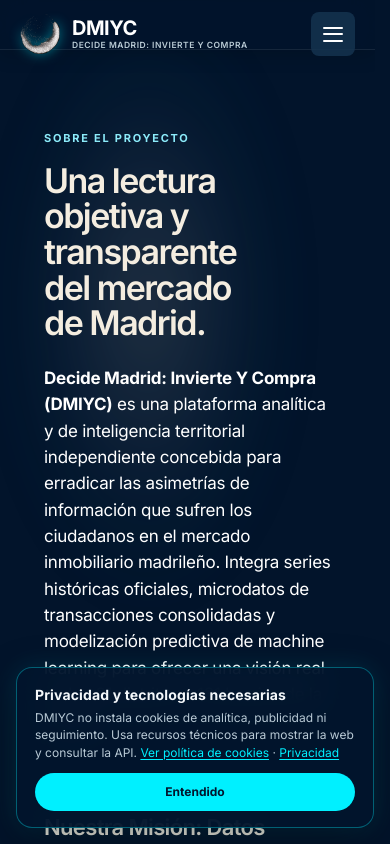
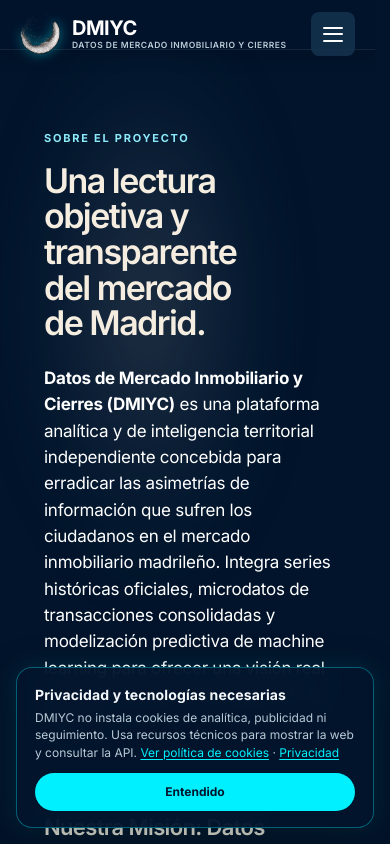
Before and after one commit to rodrigoapvigil/madrid-urban-intelligent, a Next.js app in the folder frontend/: page /sobre-el-proyecto in a window 390 px wide. Shown: the top 844 px of the page. Built offline with nearby package versions, Linux system fonts and the light colour scheme.

Commit message:
Rebrand subtitle and metadata to Datos de Mercado Inmobiliario y Cierres (DMIYC)

```diff
--- a/frontend/app/api/contact/route.ts
+++ b/frontend/app/api/contact/route.ts
@@ -135,7 +135,7 @@ export async function POST(request: NextRequest) {
       message,
       ...(organization ? [`Organización: ${organization}`] : []),
       '',
-      'Origen: formulario de contacto de DMIYC (Decide Madrid: Invierte y Compra).',
+      'Origen: formulario de contacto de DMIYC (Datos de Mercado Inmobiliario y Cierres).',
     ].join('\n');
 
     const response = await fetch(endpointUrl, {
@@ -143,7 +143,7 @@ export async function POST(request: NextRequest) {
       headers: { 'Content-Type': 'application/json' },
       body: JSON.stringify({
         to: recipient,
-        fromName: 'DMIYC · Decide Madrid: Invierte y Compra',
+        fromName: 'DMIYC · Datos de Mercado Inmobiliario y Cierres',
         replyTo: email,
         subject,
         text,
@@ -153,7 +153,7 @@ export async function POST(request: NextRequest) {
         reason: contact.reason,
         message,
         privacyAccepted: true,
-        source: 'DMIYC — Decide Madrid: Invierte y Compra',
+        source: 'DMIYC — Datos de Mercado Inmobiliario y Cierres',
       }),
       signal: AbortSignal.timeout(10_000),
       cache: 'no-store',
--- a/frontend/app/aviso-legal/page.tsx
+++ b/frontend/app/aviso-legal/page.tsx
@@ -3,7 +3,7 @@ import { SiteFooter, SiteHeader } from '../../components/SiteChrome';
 import '../editorial.css';
 
 export const metadata: Metadata = {
-  title: 'Aviso Legal | Decide Madrid: Invierte Y Compra (DMIYC)',
+  title: 'Aviso Legal | Datos de Mercado Inmobiliario y Cierres (DMIYC)',
   description: 'Información legal, condiciones de uso y limitación de responsabilidad de DMIYC.',
   alternates: { canonical: '/aviso-legal' },
 };
@@ -18,7 +18,7 @@ export default function LegalPage() {
         <p className="editorial-page__lead">Última actualización: <strong>9 de noviembre de 2026</strong>.</p>
 
         <section className="editorial-page__section"><h2>1. Titular y naturaleza del proyecto</h2>
-          <ul><li><strong>Titular:</strong> Rodrigo Alonzo Peña Vigil, a título personal.</li><li><strong>Proyecto:</strong> Decide Madrid: Invierte Y Compra (DMIYC).</li><li><strong>Dominio:</strong> dmiyc.com.</li><li><strong>Contacto:</strong> <a href="mailto:privacidad@dmiyc.com">privacidad@dmiyc.com</a>.</li></ul>
+          <ul><li><strong>Titular:</strong> Rodrigo Alonzo Peña Vigil, a título personal.</li><li><strong>Proyecto:</strong> Datos de Mercado Inmobiliario y Cierres (DMIYC).</li><li><strong>Dominio:</strong> dmiyc.com.</li><li><strong>Contacto:</strong> <a href="mailto:privacidad@dmiyc.com">privacidad@dmiyc.com</a>.</li></ul>
           <p>DMIYC es un proyecto personal, gratuito y sin ánimo de lucro. Es independiente del Ayuntamiento de Madrid y no es una plataforma municipal.</p>
         </section>
         <section className="editorial-page__section"><h2>2. Objeto y uso permitido</h2>
--- a/frontend/app/contacto/page.tsx
+++ b/frontend/app/contacto/page.tsx
@@ -6,7 +6,7 @@ import BackgroundAurora from '../../components/BackgroundAurora';
 import './contacto.css';
 
 export const metadata: Metadata = {
-  title: 'Contacto | Decide Madrid: Invierte Y Compra (DMIYC)',
+  title: 'Contacto | Datos de Mercado Inmobiliario y Cierres (DMIYC)',
   description: 'Contacta con DMIYC para colaboraciones, prensa, datos, metodología o sugerencias.',
   alternates: { canonical: '/contacto' },
 };
--- a/frontend/app/cookies/page.tsx
+++ b/frontend/app/cookies/page.tsx
@@ -3,7 +3,7 @@ import { SiteFooter, SiteHeader } from '../../components/SiteChrome';
 import '../editorial.css';
 
 export const metadata: Metadata = {
-  title: 'Política de Cookies | Decide Madrid: Invierte Y Compra (DMIYC)',
+  title: 'Política de Cookies | Datos de Mercado Inmobiliario y Cierres (DMIYC)',
   description: 'Información sobre cookies, almacenamiento local y conexiones de terceros en DMIYC.',
   alternates: { canonical: '/cookies' },
 };
--- a/frontend/app/layout.tsx
+++ b/frontend/app/layout.tsx
@@ -16,22 +16,22 @@ const display = Anton({
 export const metadata: Metadata = {
   metadataBase: new URL('https://dmiyc.com'),
   title: {
-    default: 'Decide Madrid: Invierte y Compra | Precios por barrio',
-    template: '%s | Decide Madrid: Invierte Y Compra',
+    default: 'DMIYC · Datos de Mercado Inmobiliario y Cierres | Precios por barrio',
+    template: '%s | DMIYC · Datos de Mercado Inmobiliario y Cierres',
   },
   description: 'Consulta precios de cierre de alquiler, compra e inversión en los 131 barrios de Madrid y compara zonas con referencias estadísticas informativas.',
-  applicationName: 'Decide Madrid: Invierte Y Compra',
+  applicationName: 'Datos de Mercado Inmobiliario y Cierres (DMIYC)',
   icons: { icon: '/icon.png', shortcut: '/icon.png', apple: '/icon.png' },
   robots: { index: true, follow: true },
   openGraph: {
-    type: 'website', locale: 'es_ES', url: 'https://dmiyc.com/', siteName: 'Decide Madrid: Invierte Y Compra',
-    title: 'Decide Madrid: Invierte y Compra | Precios por barrio',
+    type: 'website', locale: 'es_ES', url: 'https://dmiyc.com/', siteName: 'Datos de Mercado Inmobiliario y Cierres (DMIYC)',
+    title: 'DMIYC · Datos de Mercado Inmobiliario y Cierres | Precios por barrio',
     description: 'Precios de cierre oficial y rentabilidad en los 131 barrios de Madrid. Negocia con datos reales, no ofertas infladas.',
-    images: [{ url: '/opengraph-image', width: 1200, height: 630, alt: 'Decide Madrid: Invierte Y Compra, precios de vivienda por barrio' }],
+    images: [{ url: '/opengraph-image', width: 1200, height: 630, alt: 'Datos de Mercado Inmobiliario y Cierres (DMIYC), precios de vivienda por barrio' }],
   },
   twitter: {
     card: 'summary_large_image',
-    title: 'Decide Madrid: Invierte y Compra | Precios por barrio',
+    title: 'DMIYC · Datos de Mercado Inmobiliario y Cierres | Precios por barrio',
     description: 'Precios de cierre oficial y rentabilidad en 131 barrios de Madrid. Negocia con datos reales.',
     images: ['/opengraph-image'],
   },
@@ -57,7 +57,7 @@ export default function RootLayout({
         {children}
         <PrivacyNotice />
         <script type="application/ld+json" dangerouslySetInnerHTML={{ __html: JSON.stringify({
-          '@context': 'https://schema.org', '@type': 'WebSite', name: 'Decide Madrid: Invierte Y Compra',
+          '@context': 'https://schema.org', '@type': 'WebSite', name: 'Datos de Mercado Inmobiliario y Cierres (DMIYC)',
           url: 'https://dmiyc.com/', inLanguage: 'es',
           description: 'Plataforma de consulta y comparación de precios de alquiler, compra y venta de vivienda por zonas de Madrid.',
         }).replace(/</g, '\\u003c') }} />
--- a/frontend/app/opengraph-image.tsx
+++ b/frontend/app/opengraph-image.tsx
@@ -1,7 +1,7 @@
 import { ImageResponse } from 'next/og';
 
 export const runtime = 'edge';
-export const alt = 'Decide Madrid: Invierte Y Compra, precios de vivienda por barrio';
+export const alt = 'Datos de Mercado Inmobiliario y Cierres (DMIYC), precios de vivienda por barrio';
 export const size = { width: 1200, height: 630 };
 export const contentType = 'image/png';
 
@@ -39,7 +39,7 @@ export default function OpenGraphImage() {
             backgroundColor: '#FF6B5B',
           }}
         />
-        <span>DECIDE MADRID: INVIERTE Y COMPRA (DMIYC)</span>
+        <span>DATOS DE MERCADO INMOBILIARIO Y CIERRES (DMIYC)</span>
       </div>
 
       <div style={{ display: 'flex', flexDirection: 'column', gap: 14 }}>
--- a/frontend/app/privacidad/page.tsx
+++ b/frontend/app/privacidad/page.tsx
@@ -3,7 +3,7 @@ import { SiteFooter, SiteHeader } from '../../components/SiteChrome';
 import '../editorial.css';
 
 export const metadata: Metadata = {
-  title: 'Política de Privacidad | Decide Madrid: Invierte Y Compra (DMIYC)',
+  title: 'Política de Privacidad | Datos de Mercado Inmobiliario y Cierres (DMIYC)',
   description: 'Información sobre el tratamiento de datos personales y el ejercicio de derechos en DMIYC.',
   alternates: { canonical: '/privacidad' },
 };
@@ -16,7 +16,7 @@ export default function PrivacyPage() {
         <div className="editorial-page__inner">
           <p className="editorial-page__eyebrow">Privacidad y protección de datos</p>
           <h1>Política de Privacidad</h1>
-          <p className="editorial-page__lead">Última actualización: <strong>9 de noviembre de 2026</strong>. Esta política explica qué datos puede tratar <strong>Decide Madrid: Invierte Y Compra (DMIYC)</strong>, un proyecto personal, gratuito e independiente del Ayuntamiento de Madrid.</p>
+          <p className="editorial-page__lead">Última actualización: <strong>9 de noviembre de 2026</strong>. Esta política explica qué datos puede tratar <strong>Datos de Mercado Inmobiliario y Cierres (DMIYC)</strong>, un proyecto personal, gratuito e independiente del Ayuntamiento de Madrid.</p>
 
           <section className="editorial-page__section">
             <h2>1. Responsable del tratamiento</h2>
--- a/frontend/app/sobre-el-proyecto/page.tsx
+++ b/frontend/app/sobre-el-proyecto/page.tsx
@@ -4,8 +4,8 @@ import { SiteFooter, SiteHeader } from '../../components/SiteChrome';
 import '../editorial.css';
 
 export const metadata: Metadata = {
-  title: 'Sobre Decide Madrid: Invierte Y Compra (DMIYC)',
-  description: 'Conoce la misión, arquitectura y metodología de Decide Madrid: Invierte Y Compra, un proyecto independiente de análisis del mercado residencial madrileño.',
+  title: 'Sobre Datos de Mercado Inmobiliario y Cierres (DMIYC)',
+  description: 'Conoce la misión, arquitectura y metodología de Datos de Mercado Inmobiliario y Cierres (DMIYC), un proyecto independiente de análisis del mercado residencial madrileño.',
   alternates: { canonical: '/sobre-el-proyecto' },
 };
 
@@ -18,7 +18,7 @@ export default function AboutPage() {
           <p className="editorial-page__eyebrow">Sobre el proyecto</p>
           <h1>Una lectura objetiva y transparente del mercado de Madrid.</h1>
           <p className="editorial-page__lead">
-            <strong>Decide Madrid: Invierte Y Compra (DMIYC)</strong> es una plataforma analítica y de inteligencia territorial independiente concebida para erradicar las asimetrías de información que sufren los ciudadanos en el mercado inmobiliario madrileño. Integra series históricas oficiales, microdatos de transacciones consolidadas y modelización predictiva de machine learning para ofrecer una visión real de los 21 distritos y 131 barrios de la capital.
+            <strong>Datos de Mercado Inmobiliario y Cierres (DMIYC)</strong> es una plataforma analítica y de inteligencia territorial independiente concebida para erradicar las asimetrías de información que sufren los ciudadanos en el mercado inmobiliario madrileño. Integra series históricas oficiales, microdatos de transacciones consolidadas y modelización predictiva de machine learning para ofrecer una visión real de los 21 distritos y 131 barrios de la capital.
           </p>
 
           <section className="editorial-page__section">
--- a/frontend/components/LoadingScreen.tsx
+++ b/frontend/components/LoadingScreen.tsx
@@ -136,7 +136,7 @@ export default function LoadingScreen({
       <header className="dmiyc-ls__top">
         <div className="dmiyc-ls__brand">
           <Image src="/dmiyc-logo-glow-transparent.png" alt="" width={42} height={42} priority unoptimized />
-          <span className="dmiyc-ls__brand-copy"><b>DMIYC</b><span>DECIDE MADRID: INVIERTE Y COMPRA</span></span>
+          <span className="dmiyc-ls__brand-copy"><b>DMIYC</b><span>DATOS DE MERCADO INMOBILIARIO Y CIERRES</span></span>
         </div>
       </header>
 
--- a/frontend/components/MadridLanding.tsx
+++ b/frontend/components/MadridLanding.tsx
@@ -284,7 +284,7 @@ export default function MadridLanding() {
             <MadridDataGlobe />
           </div>
           <div className="mi-wrap mi-closing__inner">
-            <p className="mi-kicker">Toma el control con Decide Madrid</p>
+            <p className="mi-kicker">Toma el control con DMIYC</p>
             <h2 id="mi-closing-title">Tu mayor decisión financiera<br/><span>merece datos comprobados.</span></h2>
             <p>Consulta las operaciones de cierre observadas en tu zona y compara precios con una referencia estadística informativa. No es una tasación ni asesoramiento inmobiliario.</p>
             <Link href="/madrid" className="mi-button mi-button--aurora">Entrar al cuadro de mando</Link>
--- a/frontend/components/SiteChrome.tsx
+++ b/frontend/components/SiteChrome.tsx
@@ -91,13 +91,13 @@ export function SiteHeader({
         )}
         <header className={`mi-header site-header${appearance === 'aurora' ? ' site-header--aurora' : ''}${compactBrand ? ' site-header--compact-brand' : ''}${isScrolled ? ' is-scrolled' : ''}`} role="banner">
         {/* Brand: Logo + Title */}
-        <Link href="/" className="mi-brand site-brand" aria-label={compactBrand ? 'DMIYC, inicio' : 'DMIYC - Decide Madrid: Invierte Y Compra'}>
+        <Link href="/" className="mi-brand site-brand" aria-label={compactBrand ? 'DMIYC, inicio' : 'DMIYC - Datos de Mercado Inmobiliario y Cierres'}>
           <span className="mi-brand__mark">
             <Image src="/dmiyc-logo-glow-transparent.png" alt="DMIYC" width={40} height={40} priority unoptimized />
           </span>
           <span className="mi-brand__text">
             <strong className="mi-brand__acronym">DMIYC</strong>
-            {!compactBrand && !isScrolled && <small className="mi-brand__subtitle">DECIDE MADRID: INVIERTE Y COMPRA</small>}
+            {!compactBrand && !isScrolled && <small className="mi-brand__subtitle">DATOS DE MERCADO INMOBILIARIO Y CIERRES</small>}
           </span>
         </Link>
 
@@ -195,7 +195,7 @@ export function SiteHeader({
               </span>
               <span className="mi-brand__text">
                 <strong className="mi-brand__acronym">DMIYC</strong>
-                {!compactBrand && <small className="mi-brand__subtitle">DECIDE MADRID: INVIERTE Y COMPRA</small>}
+                {!compactBrand && <small className="mi-brand__subtitle">DATOS DE MERCADO INMOBILIARIO Y CIERRES</small>}
               </span>
             </Link>
 
```
